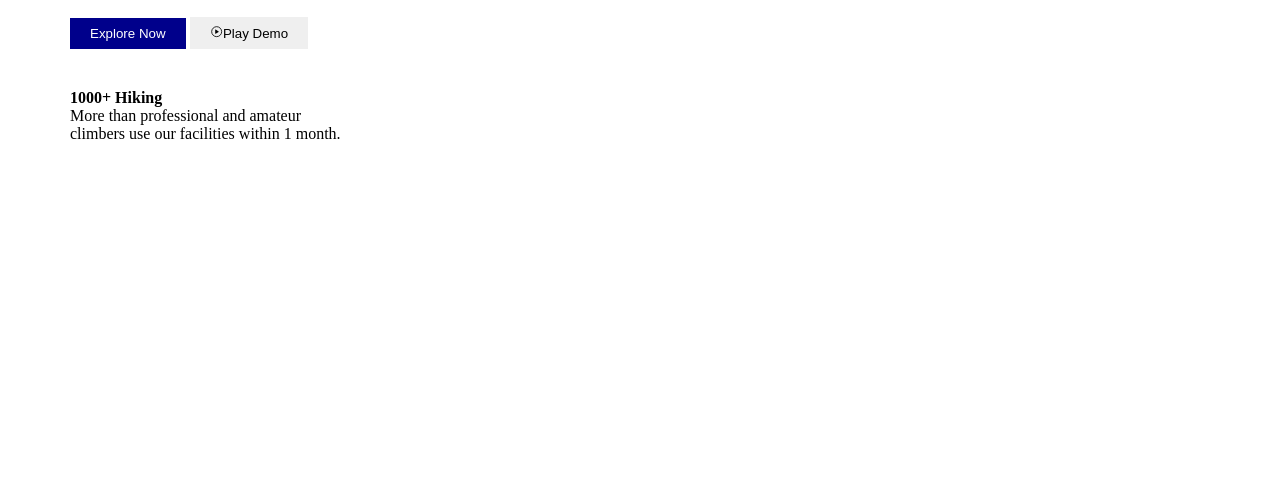
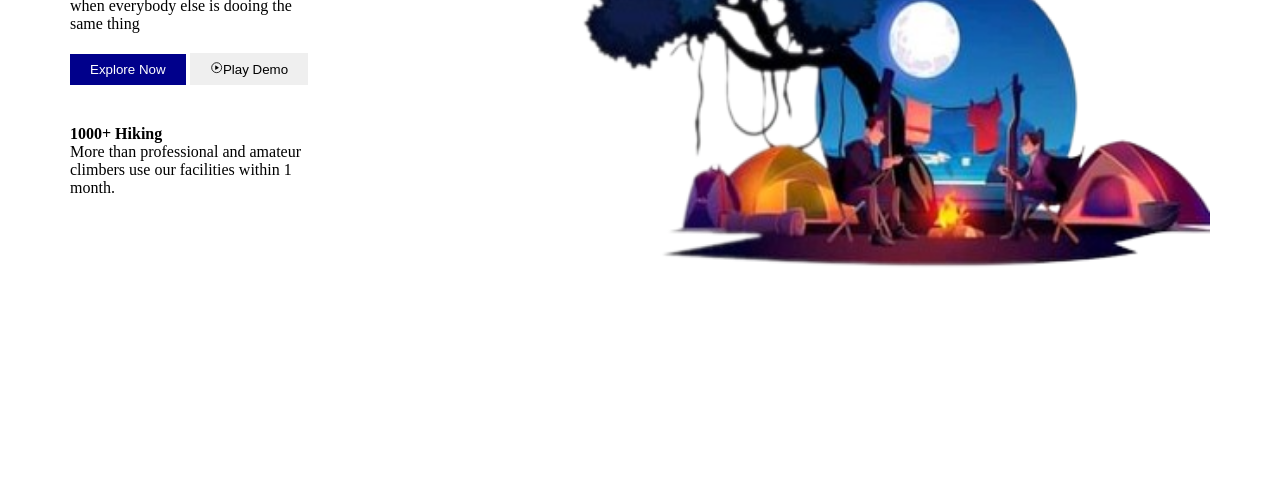
Before and after one commit to atigwe/myfirst-github, a plain HTML site: page index.html in a window 1280 px wide. Shown: the part 300-800 px from the top of the page. Drawn offline with nearby package versions, Linux system fonts and the light colour scheme.

Commit message:
Update index.html

```diff
--- a/index.html
+++ b/index.html
@@ -50,7 +50,7 @@
                 <p>More than professional and amateur <br>climbers use our facilities within 1 month.</p>
             </div>
         <div class="section-div-two">
-            <img src="a.pic.1.png" alt="image" style="width: 900px;height: 600px;">
+            <img src="assign.pix1bga.png" alt="image" style="width: 900px;height: 600px;">
         </div>
     </section>
 
```
